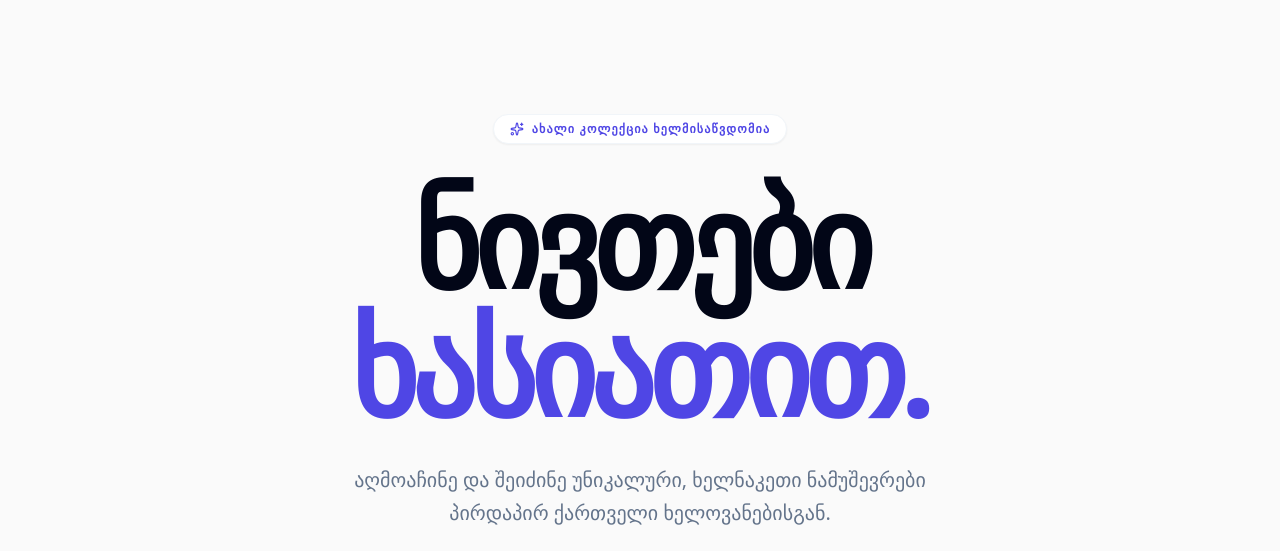
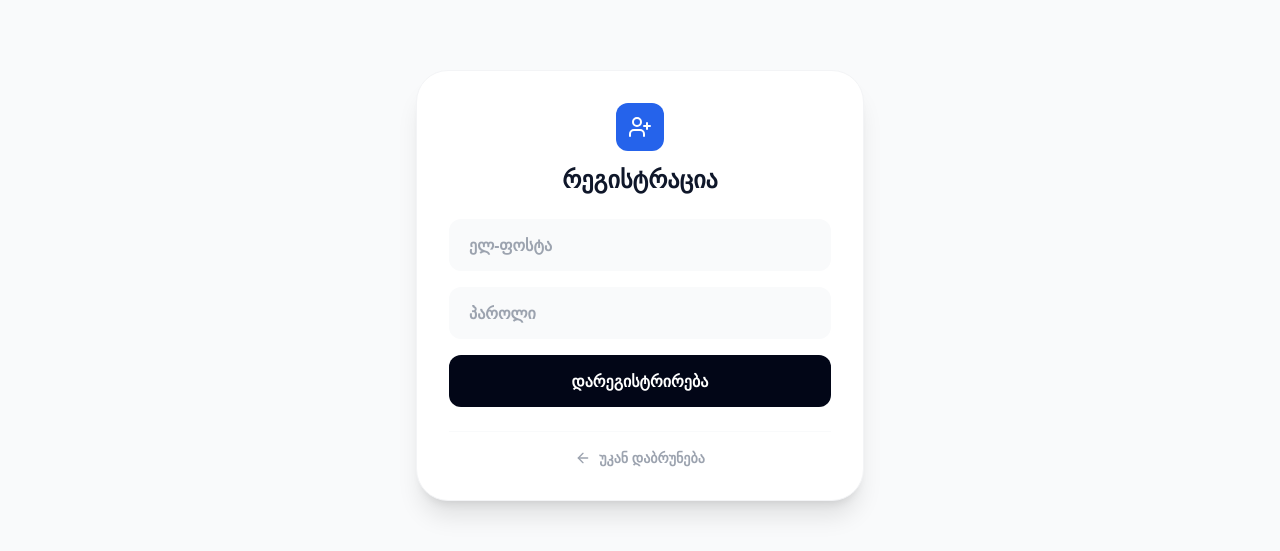
Before and after one commit to naki777/BoxFusion-Frontend, a React (Create React App) app: page /register in a window 1280 px wide. Shown: the part 168-719 px from the top of the page. Built offline with nearby package versions, Linux system fonts and the light colour scheme; no server answers.

Commit message:
fix: optimized layout for 100% zoom and added register button

```diff
--- a/src/App.js
+++ b/src/App.js
@@ -9,7 +9,7 @@ import ProductDetail from './pages/ProductDetail';
 import Login from './pages/Login';
 import Cart from './pages/Cart';
 import AddProduct from './pages/AddProduct';
-
+import Register from './pages/Register';
 function App() {
   return (
     <AuthProvider>
@@ -28,6 +28,9 @@ function App() {
             {/* ავტორიზაცია */}
             <Route path="/login" element={<Login />} />
 
+              {/* რეგისტრაცია */}
+            <Route path="/register" element={<Register />} />
+
             {/* კალათა */}
             <Route path="/cart" element={<Cart />} />
 
--- a/src/pages/Login.js
+++ b/src/pages/Login.js
@@ -1,40 +1,28 @@
 import { useState } from 'react';
-import { useNavigate } from 'react-router-dom';
+import { useNavigate, Link } from 'react-router-dom';
 import API from '../services/api';
 import Navbar from '../components/Navbar';
-import { useAuth } from '../context/AuthContext'; // დავამატეთ კონტექსტი
+import { useAuth } from '../context/AuthContext';
 
 function Login() {
   const [email, setEmail] = useState('');
   const [password, setPassword] = useState('');
   const [error, setError] = useState('');
   const [loading, setLoading] = useState(false);
-  const { login } = useAuth(); // კონტექსტის ფუნქცია
+  const { login } = useAuth();
   const navigate = useNavigate();
 
   const handleLogin = async (e) => {
     e.preventDefault();
     setLoading(true);
     setError('');
-
     try {
-      // ვუგზავნით email-ს და password-ს
       const response = await API.post('/Auth/login', { email, password });
-
       const token = response.data.token;
       localStorage.setItem('token', token);
-
-      // აუცილებელია კონტექსტშიც ჩავწეროთ მონაცემები
-      login({
-        email: email,
-        token: token
-      });
-
-      // გადავდივართ პროდუქტებზე
+      login({ email, token });
       navigate('/products');
-
     } catch (err) {
-      console.error("Login Error:", err.response?.data);
       setError('არასწორი მეილი ან პაროლი');
     } finally {
       setLoading(false);
@@ -42,73 +30,60 @@ function Login() {
   };
 
   return (
-    <div className="min-h-screen bg-gray-50 flex flex-col">
+    <div className="min-h-screen bg-gray-50 flex flex-col overflow-hidden">
       <Navbar />
-
-      <div className="flex-grow flex items-center justify-center px-4">
-        <div className="max-w-md w-full bg-white rounded-3xl shadow-xl overflow-hidden p-8 border border-gray-100">
-          <div className="text-center mb-10">
+      <div className="flex-grow flex items-center justify-center px-4 py-6"> {/* py-12-დან py-6-ზე */}
+        <div className="max-w-md w-full bg-white rounded-[2rem] shadow-xl p-7 border border-gray-100">
+          <div className="text-center mb-6"> {/* mb-10-დან mb-6-ზე */}
             <img
               src="https://res.cloudinary.com/dj4kd5tjf/image/upload/v1772891360/LOGO_knvwgr.png"
               alt="გავაოცე"
-              className="h-20 mx-auto mb-4"
+              className="h-14 mx-auto mb-3" // h-20-დან h-14-ზე
             />
-            <h2 className="text-3xl font-extrabold text-blue-900">მოგესალმებით</h2>
-            <p className="text-gray-500 mt-2">გთხოვთ, გაიაროთ ავტორიზაცია</p>
+            <h2 className="text-2xl font-black text-blue-900">მოგესალმებით</h2>
           </div>
 
-          <form onSubmit={handleLogin} className="space-y-6">
-            <div>
-              <label className="block text-sm font-medium text-gray-700 mb-1 ml-1">ელ-ფოსტა</label>
+          <form onSubmit={handleLogin} className="space-y-4"> {/* space-y-6-დან space-y-4-ზე */}
             <input
               required
               type="email"
-                placeholder="email@example.com"
+              placeholder="ელ-ფოსტა"
               value={email}
               onChange={(e) => setEmail(e.target.value)}
-                className="w-full px-5 py-3 rounded-2xl border border-gray-200 focus:border-blue-500 focus:ring-2 focus:ring-blue-200 outline-none transition duration-200 bg-gray-50 focus:bg-white"
+              className="w-full px-5 py-3.5 rounded-xl border border-gray-100 bg-gray-50 focus:bg-white outline-none focus:ring-2 focus:ring-blue-500 font-bold transition-all"
             />
-            </div>
-
-            <div>
-              <label className="block text-sm font-medium text-gray-700 mb-1 ml-1">პაროლი</label>
             <input
               required
               type="password"
-                placeholder="••••••••"
+              placeholder="პაროლი"
               value={password}
               onChange={(e) => setPassword(e.target.value)}
-                className="w-full px-5 py-3 rounded-2xl border border-gray-200 focus:border-blue-500 focus:ring-2 focus:ring-blue-200 outline-none transition duration-200 bg-gray-50 focus:bg-white"
+              className="w-full px-5 py-3.5 rounded-xl border border-gray-100 bg-gray-50 focus:bg-white outline-none focus:ring-2 focus:ring-blue-500 font-bold transition-all"
             />
-            </div>
 
-            {error && (
-              <div className="bg-red-50 text-red-600 text-sm p-3 rounded-xl text-center font-medium animate-pulse">
-                {error}
-              </div>
-            )}
+            {error && <p className="text-rose-500 text-xs font-bold text-center">{error}</p>}
 
             <button
               disabled={loading}
               type="submit"
-              className="w-full bg-gradient-to-r from-blue-800 to-blue-900 text-white py-4 rounded-2xl font-bold text-lg hover:shadow-lg hover:scale-[1.02] active:scale-[0.98] transition duration-300 disabled:bg-gray-400 disabled:scale-100"
+              className="w-full bg-slate-950 text-white py-3.5 rounded-xl font-black hover:bg-blue-600 transition duration-300"
             >
-              {loading ? 'მიმდინარეობს შესვლა...' : 'შესვლა'}
+              {loading ? 'შესვლა...' : 'შესვლა'}
             </button>
           </form>
 
-          <div className="mt-8 text-center border-t pt-6">
-            <p className="text-gray-600">
-              ჯერ არ გაქვს ანგარიში?{' '}
-              <span className="text-blue-800 font-bold cursor-pointer hover:underline">
-                მალე დაემატება
-              </span>
-            </p>
+          <div className="mt-6 pt-6 border-t border-gray-50 flex flex-col items-center gap-3">
+            <p className="text-gray-400 text-xs font-bold">ჯერ არ გაქვს ანგარიში?</p>
+            <Link
+              to="/register"
+              className="w-full py-2.5 border-2 border-blue-600 text-blue-600 font-bold rounded-full text-center hover:bg-blue-50 text-sm"
+            >
+              ახალი ანგარიშის შექმნა
+            </Link>
           </div>
         </div>
       </div>
-
-      <footer className="py-6 text-center text-gray-400 text-sm">
+      <footer className="py-4 text-center text-gray-400 text-[10px] font-bold uppercase">
         © 2026 გავაოცე — ყველა უფლება დაცულია
       </footer>
     </div>
--- /dev/null
+++ b/src/pages/Register.js
@@ -0,0 +1,82 @@
+import { useState } from 'react';
+import { useNavigate, Link } from 'react-router-dom';
+import API from '../services/api';
+import Navbar from '../components/Navbar';
+import { motion } from 'framer-motion';
+import { UserPlus, Loader2, ArrowLeft } from 'lucide-react';
+
+function Register() {
+  const [formData, setFormData] = useState({ email: '', password: '' });
+  const [loading, setLoading] = useState(false);
+  const [error, setError] = useState('');
+  const navigate = useNavigate();
+
+  const handleSubmit = async (e) => {
+    e.preventDefault();
+    setLoading(true);
+    setError('');
+    try {
+      await API.post('/Auth/Register', { ...formData, role: "Customer" });
+      navigate('/login');
+    } catch (err) {
+      setError('რეგისტრაცია ვერ მოხერხდა.');
+    } finally {
+      setLoading(false);
+    }
+  };
+
+  return (
+    <div className="min-h-screen bg-gray-50 flex flex-col overflow-hidden">
+      <Navbar />
+      <main className="flex-grow flex items-center justify-center px-4 py-6">
+        <motion.div
+          initial={{ opacity: 0, scale: 0.98 }}
+          animate={{ opacity: 1, scale: 1 }}
+          className="max-w-md w-full bg-white p-8 rounded-[2rem] shadow-xl border border-gray-100"
+        >
+          <div className="text-center mb-6">
+            <div className="bg-blue-600 w-12 h-12 rounded-xl flex items-center justify-center mx-auto mb-3">
+              <UserPlus className="text-white" size={24} />
+            </div>
+            <h2 className="text-2xl font-black text-slate-900">რეგისტრაცია</h2>
+          </div>
+
+          <form onSubmit={handleSubmit} className="space-y-4">
+            <input
+              type="email"
+              placeholder="ელ-ფოსტა"
+              className="w-full bg-gray-50 p-3.5 px-5 rounded-xl font-bold outline-none focus:ring-2 focus:ring-blue-500 transition-all"
+              value={formData.email}
+              onChange={(e) => setFormData({...formData, email: e.target.value})}
+              required
+            />
+            <input
+              type="password"
+              placeholder="პაროლი"
+              className="w-full bg-gray-50 p-3.5 px-5 rounded-xl font-bold outline-none focus:ring-2 focus:ring-blue-500 transition-all"
+              value={formData.password}
+              onChange={(e) => setFormData({...formData, password: e.target.value})}
+              required
+            />
+            {error && <p className="text-rose-500 text-xs font-bold text-center">{error}</p>}
+            <button
+              type="submit"
+              disabled={loading}
+              className="w-full bg-slate-950 text-white p-3.5 rounded-xl font-black hover:bg-blue-600 transition-all disabled:bg-gray-300"
+            >
+              {loading ? <Loader2 className="animate-spin mx-auto" size={20} /> : 'დარეგისტრირება'}
+            </button>
+          </form>
+
+          <div className="mt-6 text-center border-t border-gray-50 pt-4">
+            <Link to="/login" className="text-gray-400 font-bold hover:text-blue-600 flex items-center justify-center gap-2 text-sm transition-colors">
+              <ArrowLeft size={16} /> უკან დაბრუნება
+            </Link>
+          </div>
+        </motion.div>
+      </main>
+    </div>
+  );
+}
+
+export default Register;
```
Lines whose indentation alone changed are shown as unchanged.
